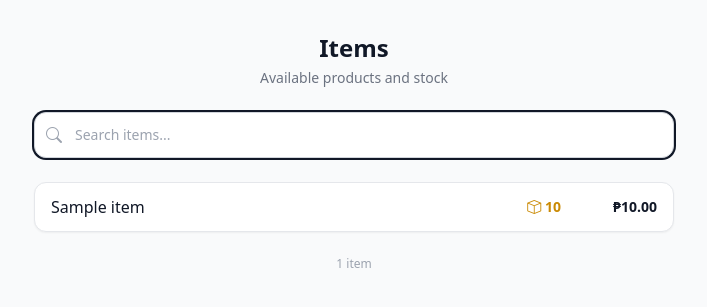
After one commit to michaela-es/SariTes, a Django app: page /public-items/ in a window 1280 px wide. The commit adds this page. Shown: the top 307 px of the page, without its empty margins (286-993 px from the left). Run offline with Django 5.2, Linux system fonts and the light colour scheme; tables that the repository leaves empty hold one stand-in row (values such as "Sample post"); some libraries are stand-ins or nearby versions.

Commit message:
public items endpoint

```diff
--- a/sarites/creditors/views.py
+++ b/sarites/creditors/views.py
@@ -1,5 +1,4 @@
 from django.shortcuts import render, get_object_or_404, redirect
-from django.contrib.auth.decorators import login_required
 from django.http import HttpResponse
 from django.db.models import Q
 from .models import Creditor
@@ -7,12 +6,10 @@ from .forms import CreditorForm
 from transactions.models import Transaction
 
 
-@login_required
 def creditor_list(request):
     return redirect('dashboard')
 
 
-@login_required
 def creditor_create(request):
     if request.method == 'POST':
         form = CreditorForm(request.POST)
@@ -29,7 +26,6 @@ def creditor_create(request):
     return render(request, template, {'form': form})
 
 
-@login_required
 def creditor_edit(request, pk):
     creditor = get_object_or_404(Creditor, pk=pk)
     if request.method == 'POST':
@@ -47,7 +43,6 @@ def creditor_edit(request, pk):
     return render(request, template, {'form': form, 'creditor': creditor})
 
 
-@login_required
 def creditor_delete(request, pk):
     creditor = get_object_or_404(Creditor, pk=pk)
     if request.method == 'POST':
@@ -56,7 +51,6 @@ def creditor_delete(request, pk):
     return render(request, 'creditors/creditor_confirm_delete.html', {'creditor': creditor})
 
 
-@login_required
 def creditor_detail(request, pk):
     creditor = get_object_or_404(Creditor, pk=pk)
     transactions = Transaction.objects.filter(creditor=creditor, transaction_type='credit_sale').select_related('item').order_by('-created_at')
--- a/sarites/items/urls.py
+++ b/sarites/items/urls.py
@@ -11,4 +11,5 @@ urlpatterns = [
     path('upload-excel/', views.upload_excel, name='upload_excel'),
     path('nlp-search/', views.nlp_search, name='nlp_search'),
     path('item-suggest/', views.item_suggest, name='item_suggest'),
+    path('public-items/', views.public_items, name='public_items'),
 ]
--- a/sarites/items/views.py
+++ b/sarites/items/views.py
@@ -1,6 +1,5 @@
 import json
 from django.shortcuts import render, get_object_or_404, redirect
-from django.contrib.auth.decorators import login_required
 from django.http import JsonResponse
 from django.db.models import Q
 from .models import Item
@@ -10,7 +9,6 @@ from transactions.models import Transaction
 from creditors.models import Creditor
 
 
-@login_required
 def item_list(request):
     query = request.GET.get('q', '')
     items = Item.objects.all()
@@ -19,7 +17,6 @@ def item_list(request):
     return render(request, 'items/item_list.html', {'items': items, 'query': query})
 
 
-@login_required
 def item_create(request):
     if request.method == 'POST':
         form = ItemForm(request.POST)
@@ -37,7 +34,6 @@ def item_create(request):
     return render(request, template, {'form': form})
 
 
-@login_required
 def item_edit(request, pk):
     item = get_object_or_404(Item, pk=pk)
     if request.method == 'POST':
@@ -56,7 +52,6 @@ def item_edit(request, pk):
     return render(request, template, {'form': form, 'item': item})
 
 
-@login_required
 def item_delete(request, pk):
     item = get_object_or_404(Item, pk=pk)
     if request.method == 'POST':
@@ -71,7 +66,6 @@ def item_delete(request, pk):
     return render(request, 'items/item_confirm_delete.html', {'item': item})
 
 
-@login_required
 def upload_excel(request):
     if request.method == 'POST' and request.FILES.get('file'):
         result = import_items_from_excel(request.FILES['file'])
@@ -79,7 +73,14 @@ def upload_excel(request):
     return JsonResponse({'error': 'No file provided'}, status=400)
 
 
-@login_required
+def public_items(request):
+    q = request.GET.get('q', '')
+    items = Item.objects.all()
+    if q:
+        items = items.filter(name__icontains=q)
+    return render(request, 'items/public_items.html', {'items': items, 'query': q})
+
+
 def item_suggest(request):
     q = request.GET.get('q', '')
     if len(q) < 1:
@@ -88,7 +89,6 @@ def item_suggest(request):
     return JsonResponse(list(items), safe=False)
 
 
-@login_required
 def nlp_search(request):
     text = request.GET.get('q', '')
     parsed = parse_nlp_input(text)
--- /dev/null
+++ b/sarites/sarites/middleware.py
@@ -0,0 +1,14 @@
+from django.shortcuts import redirect
+from django.conf import settings
+
+
+class AuthRequiredMiddleware:
+    def __init__(self, get_response):
+        self.get_response = get_response
+
+    def __call__(self, request):
+        if not request.user.is_authenticated:
+            path = request.path_info
+            if not any(path.startswith(p) for p in settings.PUBLIC_PATHS):
+                return redirect(f'{settings.LOGIN_URL}?next={path}')
+        return self.get_response(request)
--- a/sarites/sarites/views.py
+++ b/sarites/sarites/views.py
@@ -1,7 +1,6 @@
 import json
 from datetime import date, timedelta, datetime
 from django.shortcuts import render
-from django.contrib.auth.decorators import login_required
 from django.db.models import Sum, Count, Q
 from django.template.loader import render_to_string
 from django.http import JsonResponse
@@ -11,7 +10,6 @@ from creditors.models import Creditor
 from items.models import Item
 
 
-@login_required
 def dashboard(request):
     today = timezone.now().date()
     week_ago = today - timedelta(days=today.weekday())
@@ -52,7 +50,6 @@ def dashboard(request):
     })
 
 
-@login_required
 def analytics_data(request):
     days = int(request.GET.get('days', 30))
     since = timezone.now() - timedelta(days=days)
@@ -91,7 +88,6 @@ def analytics_data(request):
     })
 
 
-@login_required
 def dashboard_partials(request):
     today = timezone.now().date()
     sections = []
--- /dev/null
+++ b/sarites/templates/items/public_items.html
@@ -0,0 +1,51 @@
+<!DOCTYPE html>
+<html lang="en">
+<head>
+    <meta charset="UTF-8">
+    <meta name="viewport" content="width=device-width, initial-scale=1.0">
+    <title>Items — SariTes</title>
+    <script src="https://cdn.tailwindcss.com"></script>
+    <link rel="stylesheet" href="https://cdn.jsdelivr.net/npm/bootstrap-icons@1.11.3/font/bootstrap-icons.min.css">
+</head>
+<body class="bg-gray-50 text-gray-800 antialiased">
+    <div class="max-w-2xl mx-auto px-4 py-8">
+        <div class="text-center mb-6">
+            <h1 class="text-2xl font-bold text-gray-900">Items</h1>
+            <p class="text-sm text-gray-500 mt-1">Available products and stock</p>
+        </div>
+
+        <form method="get" class="mb-6">
+            <div class="relative">
+                <input type="text" name="q" value="{{ query }}" placeholder="Search items..." class="w-full px-4 py-3 pl-10 border border-gray-300 rounded-xl text-sm focus:ring-2 focus:ring-gray-900 focus:outline-none" autofocus>
+                <i class="bi bi-search absolute left-3 top-1/2 -translate-y-1/2 text-gray-400"></i>
+                {% if query %}
+                <a href="{% url 'items:public_items' %}" class="absolute right-3 top-1/2 -translate-y-1/2 text-gray-400 hover:text-gray-600"><i class="bi bi-x-lg"></i></a>
+                {% endif %}
+            </div>
+        </form>
+
+        <div class="space-y-2">
+            {% for item in items %}
+            <div class="bg-white rounded-xl border border-gray-200 px-4 py-3 flex items-center justify-between shadow-sm">
+                <div class="min-w-0 flex-1">
+                    <p class="font-medium text-gray-900 truncate">{{ item.name }}</p>
+                </div>
+                <div class="flex items-center gap-4 shrink-0 ml-4">
+                    <span class="text-sm {% if item.qty == 0 %}text-red-500{% elif item.qty <= 10 %}text-yellow-600{% else %}text-green-600{% endif %} font-semibold">
+                        <i class="bi bi-box"></i> {{ item.qty }}
+                    </span>
+                    <span class="text-sm text-gray-900 font-semibold w-20 text-right">₱{{ item.price }}</span>
+                </div>
+            </div>
+            {% empty %}
+            <div class="text-center py-12 text-gray-400">
+                <i class="bi bi-inbox text-4xl"></i>
+                <p class="mt-2">No items found.</p>
+            </div>
+            {% endfor %}
+        </div>
+
+        <p class="text-center text-xs text-gray-400 mt-6">{{ items|length }} item{{ items|length|pluralize }}</p>
+    </div>
+</body>
+</html>
```
Also changed, not shown: sarites/sarites/settings.py (+9 -0 lines), sarites/templates/base.html (+5 -2 lines), sarites/transactions/views.py (+0 -7 lines).
